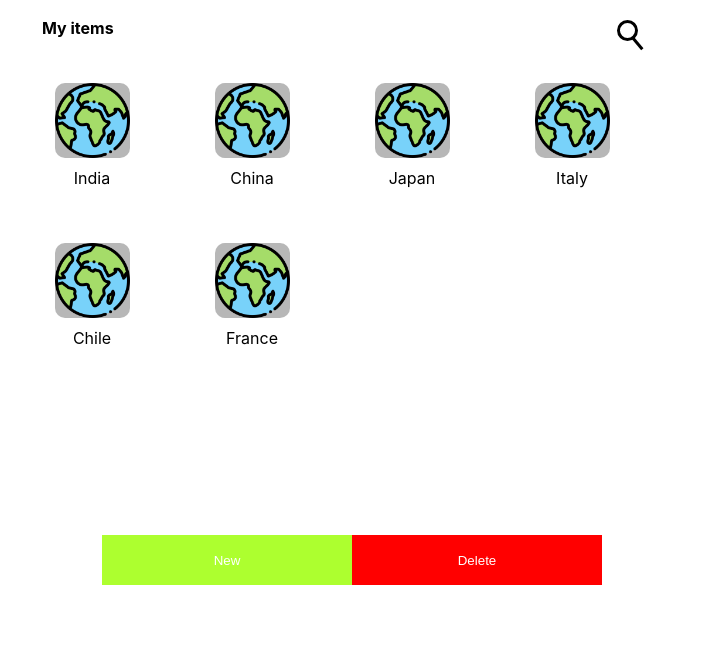
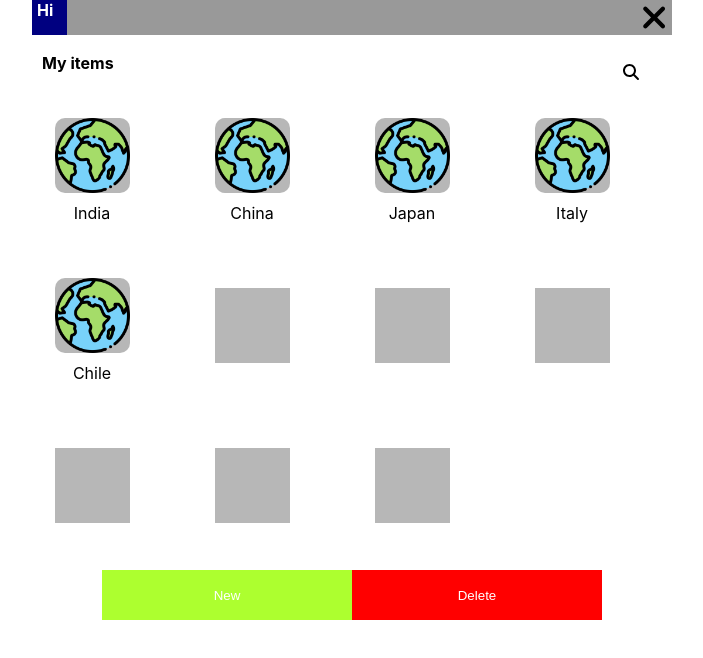
Before and after one commit to bhavinology/country-app, a React (Create React App) app: page / in a window 1280 px wide. Shown: the top 658 px of the page, without its empty margins (288-991 px from the left). Built offline with nearby package versions, Linux system fonts and the light colour scheme.

Commit message:
minor changes: icons added in Home and Search component

```diff
--- a/package.json
+++ b/package.json
@@ -3,6 +3,11 @@
   "version": "0.1.0",
   "private": true,
   "dependencies": {
+    "@fortawesome/fontawesome-svg-core": "^6.3.0",
+    "@fortawesome/free-brands-svg-icons": "^6.3.0",
+    "@fortawesome/free-regular-svg-icons": "^6.3.0",
+    "@fortawesome/free-solid-svg-icons": "^6.3.0",
+    "@fortawesome/react-fontawesome": "^0.2.0",
     "@testing-library/jest-dom": "^5.16.5",
     "@testing-library/react": "^13.4.0",
     "@testing-library/user-event": "^13.5.0",
--- a/src/components/home/Home.jsx
+++ b/src/components/home/Home.jsx
@@ -1,6 +1,8 @@
 import { useState } from "react";
 import { countryList } from "../../data/data";
 import "./home.css";
+import { FontAwesomeIcon } from "@fortawesome/react-fontawesome";
+import { faClose } from "@fortawesome/free-solid-svg-icons";
 import Popup from "../popup/Popup";
 import Searchbar from "../search/Search";
 
@@ -50,6 +52,13 @@ function Home() {
 
   return (
     <div className="main">
+      <div className="top-div">
+        <h4 className="home-title">Hi</h4>
+        <FontAwesomeIcon
+          className="home-close-btn"
+          icon={faClose}
+        ></FontAwesomeIcon>
+      </div>
       <Searchbar
         countries={countries}
         setIdSelect={setIdSelect}
--- a/src/components/home/home.css
+++ b/src/components/home/home.css
@@ -1,11 +1,3 @@
-/* .container {
-  display: grid;
-  grid-template-columns: 10rem 10rem 10rem 10rem;
-  grid-template-rows: 10rem 10rem 10rem;
-  grid-auto-flow: row;
-  justify-content: center;
-} */
-
 .item {
   display: flex;
   flex-direction: column;
@@ -59,6 +51,28 @@ h3 {
   align-items: center;
 }
 
+.top-div {
+  height: 35px;
+  width: 100%;
+  background-color: #999;
+  display: flex;
+  justify-content: space-between;
+  align-items: center;
+  /* padding: 10px; */
+}
+
+.home-title {
+  height: 100%;
+  width: 30px;
+  background-color: navy;
+  color: white;
+  padding-left: 5px;
+}
+
+.home-close-btn {
+  padding-right: 5px;
+  height: 100%;
+}
 @media screen and (max-width: 640px) {
   .main {
     overflow-x: hidden;
--- a/src/components/search/Search.jsx
+++ b/src/components/search/Search.jsx
@@ -1,5 +1,7 @@
 import "./search.css";
 import React, { useState } from "react";
+import { FontAwesomeIcon } from "@fortawesome/react-fontawesome";
+import { faMagnifyingGlass, faClose } from "@fortawesome/free-solid-svg-icons";
 import Grid from "../grid/Grid";
 
 function Searchbar({ countries, setIdSelect, setIdEdit, setEditCountry }) {
@@ -40,7 +42,9 @@ function Searchbar({ countries, setIdSelect, setIdEdit, setEditCountry }) {
       <div className="src-container">
         <h4 className="title">My items</h4>
         <div className="search">
-          <div className="icon" onClick={searchCountry}></div>
+          <div className="icon" onClick={searchCountry}>
+            <FontAwesomeIcon icon={faMagnifyingGlass} />
+          </div>
           <div className="input">
             <input
               className="src-input"
@@ -49,7 +53,9 @@ function Searchbar({ countries, setIdSelect, setIdEdit, setEditCountry }) {
               value={searchData}
               onChange={handleInput}
             ></input>
-            <span className="clear" onClick={clearInput}></span>
+            <span className="clear" onClick={clearInput}>
+              <FontAwesomeIcon icon={faClose} />
+            </span>
           </div>
         </div>
       </div>
--- a/src/components/search/search.css
+++ b/src/components/search/search.css
@@ -4,8 +4,6 @@
   /* justify-content: center; */
   align-items: center;
 }
-/* .search-container {
-  } */
 
 /* animated searchbar */
 .search {
@@ -19,9 +17,11 @@
   transition: 0.5s;
   /* box-shadow: 0 0 0 3px blue; */
   overflow: hidden;
+  display: flex;
+  align-items: center;
 }
 .search.actives {
-  width: 360px;
+  width: 380px;
 }
 .search.right {
   position: relative;
@@ -42,23 +42,6 @@
   cursor: pointer;
 }
 
-.search .icon::before {
-  content: "";
-  position: absolute;
-  width: 15px;
-  height: 15px;
-  border: 3px solid black;
-  border-radius: 50%;
-  transform: translate(-4px, -4px);
-}
-.search .icon::after {
-  content: "";
-  position: absolute;
-  width: 3px;
-  height: 15px;
-  background-color: black;
-  transform: translate(6px, 6px) rotate(320deg);
-}
 .search .input {
   position: relative;
   width: 300px;
@@ -67,6 +50,7 @@
   display: flex;
   justify-content: center;
   align-items: center;
+  margin-bottom: 20px;
   border: none;
   outline: none;
 }
@@ -96,23 +80,7 @@
   display: flex;
   justify-content: center;
   align-items: center;
-}
-
-.clear::before {
-  position: absolute;
-  content: "";
-  width: 1px;
-  height: 15px;
-  background: #999;
-  transform: rotate(45deg);
-}
-.clear::after {
-  position: absolute;
-  content: "";
-  width: 1px;
-  height: 15px;
-  background: #999;
-  transform: rotate(315deg);
+  margin-top: 10px;
 }
 
 .hide {
--- a/src/data/data.js
+++ b/src/data/data.js
@@ -26,32 +26,32 @@ export const countryList = [
   },
   {
     key: 6,
-    image: require("../assets/planet-earth.png"),
-    country: "France",
+    image: require("../assets/1200px-Grey_background.jpg"),
+    country: "",
   },
-  //   {
-  //     key: "7",
-  //     image: require("./assets/1200px-Grey_background.jpg"),
-  //     country: "",
-  //   },
-  //   {
-  //     key: "8",
-  //     image: require("./assets/1200px-Grey_background.jpg"),
-  //     country: "",
-  //   },
-  //   {
-  //     key: "9",
-  //     image: require("./assets/1200px-Grey_background.jpg"),
-  //     country: "",
-  //   },
-  //   {
-  //     key: "10",
-  //     image: require("./assets/1200px-Grey_background.jpg"),
-  //     country: "",
-  //   },
-  //   {
-  //     key: "11",
-  //     image: require("./assets/1200px-Grey_background.jpg"),
-  //     country: "",
-  //   },
+  {
+    key: "7",
+    image: require("../assets/1200px-Grey_background.jpg"),
+    country: "",
+  },
+  {
+    key: "8",
+    image: require("../assets/1200px-Grey_background.jpg"),
+    country: "",
+  },
+  {
+    key: "9",
+    image: require("../assets/1200px-Grey_background.jpg"),
+    country: "",
+  },
+  {
+    key: "10",
+    image: require("../assets/1200px-Grey_background.jpg"),
+    country: "",
+  },
+  {
+    key: "11",
+    image: require("../assets/1200px-Grey_background.jpg"),
+    country: "",
+  },
 ];
```
Also changed, not shown: 1 other file (tests, documents, lock files or other folders).
